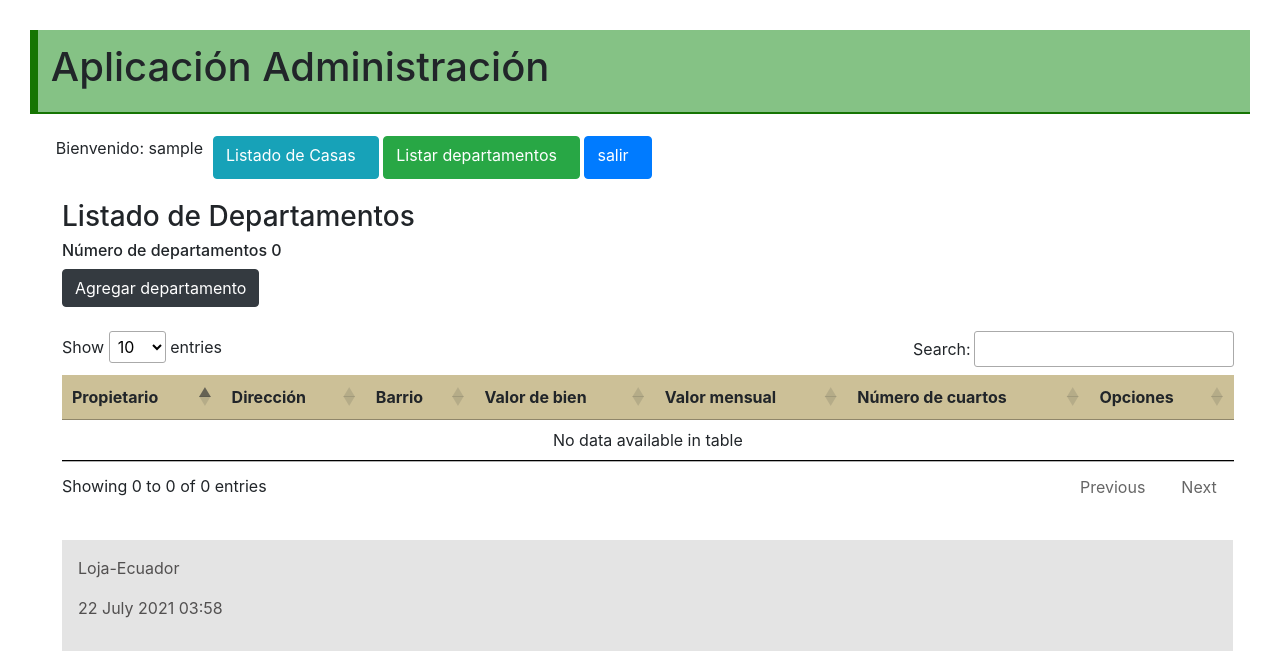
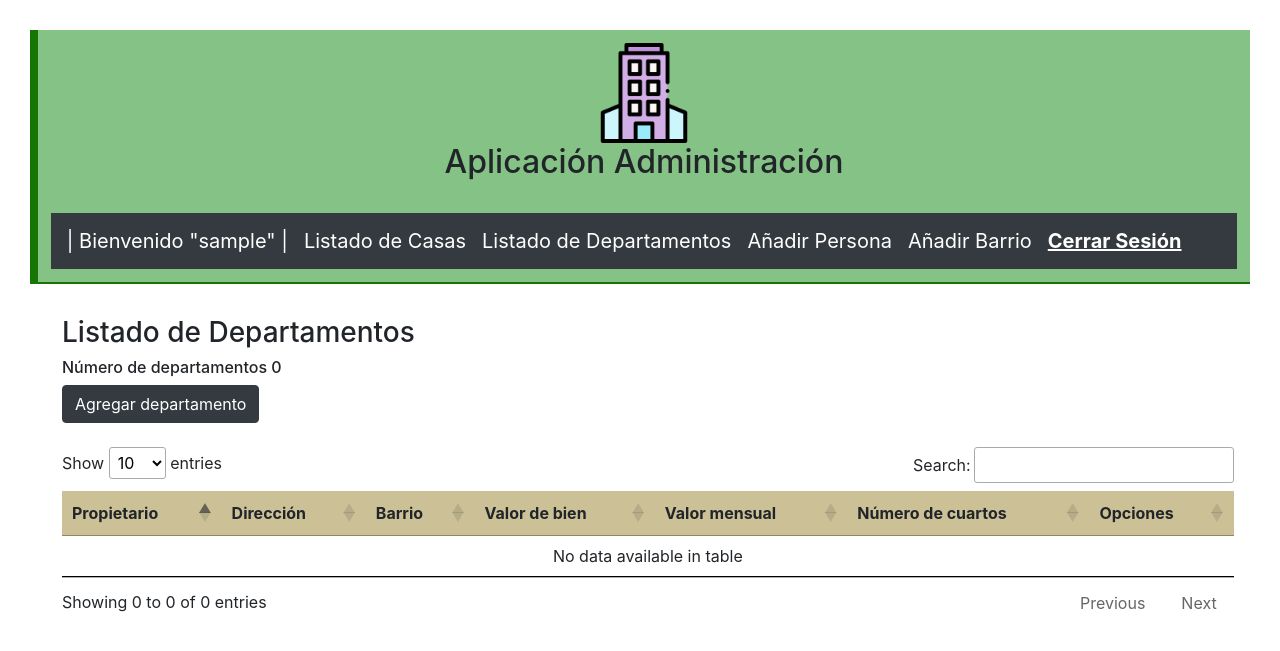
Before and after one commit to PlataformasWeb-P-AA2021/trafinal-2bim-grupo-zhumir-a, a Django app: page /dept in a window 1280 px wide. Shown: the top 651 px of the page. Run offline with Django 3.2, Linux system fonts and the light colour scheme; the visitor is signed in with stand-in values (Sample User, id 1); data that the repository does not hold is empty; some libraries are stand-ins or nearby versions.

Commit message:
Modificacion front-end

```diff
--- a/proyecto-django/proyectoCatastros/administrativo/static/css/estilos.css
+++ b/proyecto-django/proyectoCatastros/administrativo/static/css/estilos.css
@@ -8,17 +8,15 @@ body {
 
 }
 
-/*ENVCABEZADO*/
+/*ENCABEZADO*/
 header{
   border-left: 8px solid #167503;
   border-bottom: 2px solid #167503;
   background-color: #85c285;
   padding:  0.8em;
-
 }
 
 /* Tabla y section que la contiene*/
-
 section {
   width: 98%;
 }
@@ -94,3 +92,23 @@ footer{
 .tituloLogin{
   margin: 1em;
 }
+
+.center {
+  display: block;
+  margin-left: auto;
+  margin-right: auto;
+  width:100%;
+  max-width:100px;
+}
+
+#headerDiv{
+  display: flex;
+  flex-direction: column;
+  justify-content: center;
+  text-align: center;
+}
+
+a:hover {
+  background-color: #989ea3;
+  padding: 5px;
+}
--- a/proyecto-django/proyectoCatastros/administrativo/templates/dept.html
+++ b/proyecto-django/proyectoCatastros/administrativo/templates/dept.html
@@ -1,7 +1,7 @@
 {% extends "master.html" %}
 
 {% block title %}
-  Listado de departamentos
+  {{ block.super }} Departamentos
 {% endblock %}
 
 {% block content %}
--- a/proyecto-django/proyectoCatastros/administrativo/templates/master.html
+++ b/proyecto-django/proyectoCatastros/administrativo/templates/master.html
@@ -4,30 +4,33 @@
     <meta charset="utf-8" />
     <meta name="viewport" content="width=device-width" />
     {% load static %}
+    <link rel="icon" href="{% static 'images/logo.png' %}">
     <link rel="stylesheet" type="text/css" href="{% static 'css/estilos.css' %}">
-
     <link rel="stylesheet" type="text/css" href="https://cdn.datatables.net/1.10.25/css/jquery.dataTables.min.css">
     <script type="text/javascript" src="https://code.jquery.com/jquery-3.5.1.js"></script>
     <script type="text/javascript" src="https://cdn.datatables.net/1.10.25/js/jquery.dataTables.min.js"></script>
-
-
+    <!-- Bootstrap CSS -->
     <link rel="stylesheet" href="https://stackpath.bootstrapcdn.com/bootstrap/4.5.2/css/bootstrap.min.css"
     integrity="sha384-JcKb8q3iqJ61gNV9KGb8thSsNjpSL0n8PARn9HuZOnIxN0hoP+VmmDGMN5t9UJ0Z" crossorigin="anonymous">
     <link rel="stylesheet" href="https://pro.fontawesome.com/releases/v5.10.0/css/all.css"
     integrity="sha384-AYmEC3Yw5cVb3ZcuHtOA93w35dYTsvhLPVnYs9eStHfGJvOvKxVfELGroGkvsg+p" crossorigin="anonymous"/>
     <title>
       {% block title %}
+        Catastros |
       {% endblock %}
     </title>
   </head>
+
   <body>
     <!-- paso 5-->
     {% load socialaccount %}
     {% load account %}
     <header>
-
-    <h1>Aplicación Administración </h1>
-
+      <img src="{% static 'images/logo.png' %}" alt="My image" class="center">
+      <div id="headerDiv">
+          <h2>Aplicación Administración</h2>
+      </div>
+      <br>
       <div class="">
         {% if messages %}
           <div class="messages">
@@ -37,24 +40,23 @@
           </div>
         {% endif %}
       </div>
-    <nav class="top_menu">
-      <ul>
 
+      <nav class="navbar navbar-expand-lg navbar-dark bg-dark">
         {% if user.is_authenticated %}
-          <li> <span class="nombre_usuario"> Bienvenido: {{user.username}} </span></li>
+          <a class="navbar-brand">| Bienvenido "{{user.username}}" |</a>
         {% endif %}
-        <button class="btn btn-info"> <li><a href="{% url 'index' %}">Listado de Casas</a></li></button>
-        <button class="btn btn-success"><li><a href="{% url 'dept' %}">Listar departamentos</a></li></button>
-
+        <a class="navbar-brand" href="{% url 'index' %}">Listado de Casas</a>
+        <a class="navbar-brand" href="{% url 'dept' %}">Listado de Departamentos</a>
         {% if user.is_authenticated %}
-        <button class="btn btn-primary"><li><a href="{% url 'logout_view' %}">salir</a></li></button>
+          <a class="navbar-brand" href="{% url 'index' %}">Añadir Persona</a>
+          <a class="navbar-brand" href="{% url 'index' %}">Añadir Barrio</a>
+          <a class="navbar-brand" href="{% url 'logout_view' %}"><u><b>Cerrar Sesión</b></u></a>
         {% else %}
-        <button class="btn btn-secondary"><li><a href="{% url 'login' %}">Ingresar</a></li></button>
-
+          <a class="navbar-brand" href="{% url 'login' %}"><u><b>Iniciar Sesión</b></u</a>
         {% endif %}
-      </ul>
       </nav>
     </header>
+
     <section class="contenido">
         {% block content %}
         {% endblock %}
--- a/proyecto-django/proyectoCatastros/administrativo/views.py
+++ b/proyecto-django/proyectoCatastros/administrativo/views.py
@@ -12,7 +12,6 @@ CasaSerializer, DepartamentoSerializer, PersonaSerializer, BarrioSerializer
 from django.contrib.auth.models import User, Group
 from rest_framework import viewsets
 from rest_framework import permissions
-
 
 # importar las clases de models.py
 from administrativo.models import *
@@ -143,7 +142,7 @@ def ingreso(request):
         form = AuthenticationForm()
 
     informacion_template = {'form': form}
-    return render(request, 'registration/login.html', informacion_template)
+    return render(request, 'Registration/login.html', informacion_template)
 
 def logout_view(request):
     logout(request)
--- a/proyecto-django/proyectoCatastros/proyectoCatastros/settings.py
+++ b/proyecto-django/proyectoCatastros/proyectoCatastros/settings.py
@@ -103,7 +103,6 @@ DATABASES = {
         'PASSWORD': '',
         'HOST': 'localhost',
         'PORT': ''
-
     }
 }
 
```
Also changed, not shown: proyecto-django/proyectoCatastros/administrativo/templates/crearBarrio.html (added, +12 -0 lines), proyecto-django/proyectoCatastros/administrativo/templates/crearPersona.html (added, +12 -0 lines), proyecto-django/proyectoCatastros/administrativo/static/images/logo.png (added). Lines whose indentation alone changed are shown as unchanged.
